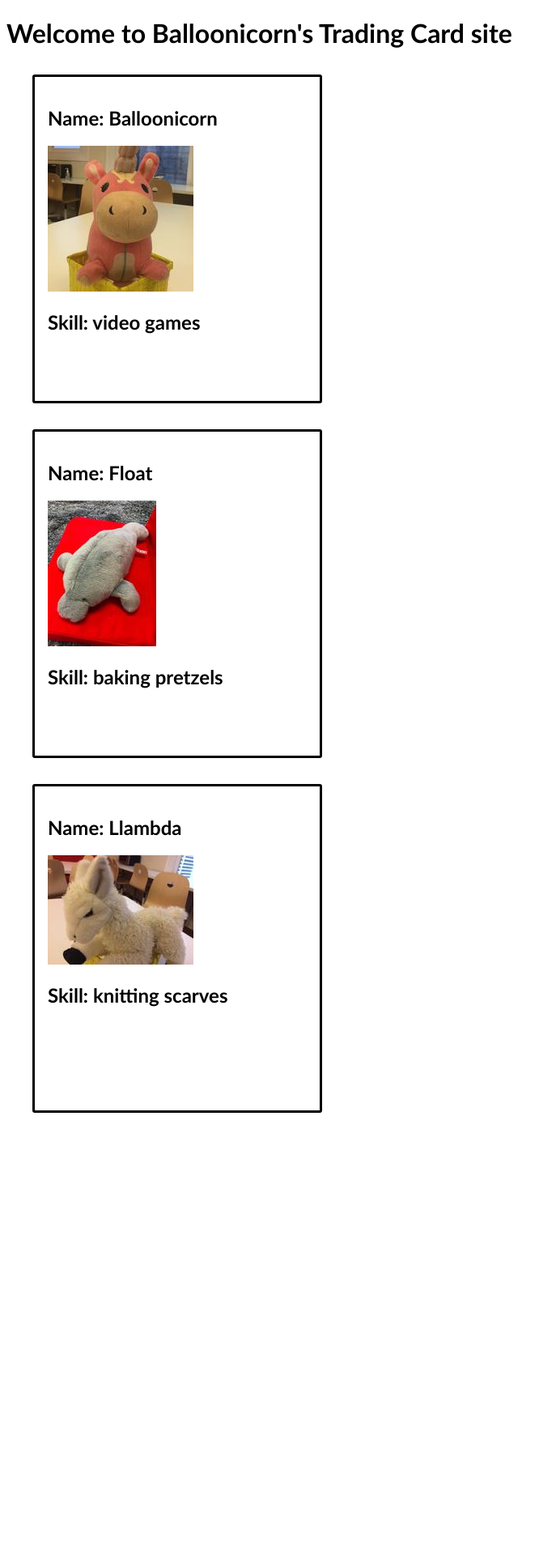
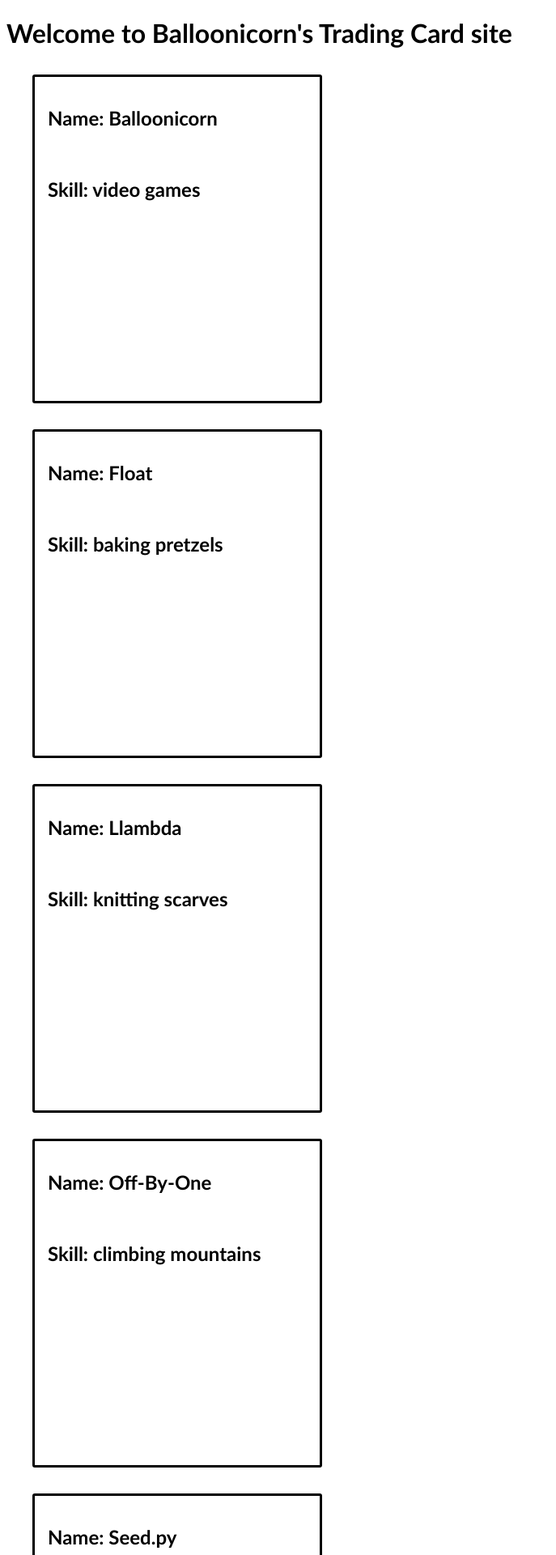
Before and after one commit to ashleykwan8/hblab-react-trading-cards, a Flask app: page /cards in a window 1280 px wide. Shown: the top 1920 px of the page at 81% size, without its empty margins (0-687 px from the left). Before the commit the page ends 1374 px from the top, so only its background shows below. Run offline with Flask 2, Linux system fonts and the light colour scheme; some libraries are stand-ins or nearby versions.

Commit message:
finished the lab

```diff
--- a/static/js/tradingCard.jsx
+++ b/static/js/tradingCard.jsx
@@ -1,11 +1,127 @@
 "use strict";
+// const tradingCardData = [
+//   {
+//     name: 'Balloonicorn',
+//     skill: 'video games',
+//     imgUrl: '/static/img/balloonicorn.jpg'
+//   }
+// ]
+
+// function TradingCard(props) {
+//   return (
+//     <div className="card">
+//       <h2>Name: {props.name}</h2>
+//       <img src={props.imgUrl} />
+//       <h2>Skill: {props.skill}</h2>
+//     </div>
+//   );
+// }
+
+// ReactDOM.render(
+//   (
+//     <TradingCard
+//       name="Balloonicorn"
+//       skill="video games"
+//       imgUrl="/static/img/balloonicorn.jpg"
+//     />
+//   ),
+//   document.querySelector('#balloonicorn')
+// );
+
+// ReactDOM.render(
+//   (
+//     <TradingCard
+//       name="Float"
+//       skill="baking pretzels"
+//       imgUrl="/static/img/float.jpg"
+//     />
+//   ),
+//   document.querySelector('#float')
+// );
+
+// ReactDOM.render(
+//   (
+//     <TradingCard
+//       name="Llambda"
+//       skill="knitting scarves"
+//       imgUrl="/static/img/llambda.jpg"
+//     />
+//   ),
+//   document.querySelector('#llambda')
+// );
+
+// ReactDOM.render(
+//   (
+//     <TradingCard
+//       name="Cat"
+//       skill="swimming"
+//       imgUrl="/static/img/merge.jpg"
+//     />
+//   ),
+//   document.querySelector('#Cat')
+// );
+
+// ReactDOM.render(
+//   (
+//     <TradingCard
+//       name="Melon"
+//       skill="eating"
+//       imgUrl="/static/img/seedypy.jpg"
+//     />
+//   ),
+//   document.querySelector('#Melon')
+// );
+
 const tradingCardData = [
   {
     name: 'Balloonicorn',
     skill: 'video games',
     imgUrl: '/static/img/balloonicorn.jpg'
+  },
+
+  {
+    name: 'Float',
+    skill: 'baking pretzels',
+    imgUrl: '/static/img/float.jpg'
+  },
+
+  {
+    name: 'Llambda',
+    skill: 'knitting scarves',
+    imgUrl: '/static/img/llambda.jpg'
+  },
+
+
+  {
+    name: 'Off-By-One',
+    skill: 'climbing mountains',
+    imgUrl: '/static/img/off-by-one.jpg'
+  },
+
+  {
+    name: 'Seed.py',
+    skill: 'making curry dishes',
+    imgUrl: '/static/img/seedpy.jpg'
+  },
+
+  {
+    name: 'Polymorphism',
+    skill: 'costumes',
+    imgUrl: '/static/img/polymorphism.jpg'
+  },
+
+  {
+    name: 'Short Stack Overflow',
+    skill: 'ocean animal trivia',
+    imgUrl: '/static/img/shortstack-overflow.jpg'
+  },
+
+  {
+    name: 'Merge',
+    skill: 'bullet journaling',
+    imgUrl: '/static/img/merge.jpg'
   }
-]
+];
 
 function TradingCard(props) {
   return (
@@ -17,57 +133,27 @@ function TradingCard(props) {
   );
 }
 
-ReactDOM.render(
-  (
-    <TradingCard
-      name="Balloonicorn"
-      skill="video games"
-      imgUrl="/static/img/balloonicorn.jpg"
-    />
-  ),
-  document.querySelector('#balloonicorn')
-);
+function TradingCardContainer() {
+  const tradingCards = [];
+
+  for (const currentCard of tradingCardData) {
+    tradingCards.push(
+      <TradingCard
+        name={currentCard.name}
+        skill={currentCard.skill}
+        imageUrl={currentCard.imgUrl}
+      />
+    );
+  }
+
+  return (
+    <React.Fragment>
+      {tradingCards}
+    </React.Fragment>
+  );
+}
 
 ReactDOM.render(
-  (
-    <TradingCard
-      name="Float"
-      skill="baking pretzels"
-      imgUrl="/static/img/float.jpg"
-    />
-  ),
-  document.querySelector('#float')
+  <TradingCardContainer />,
+  document.querySelector('#container')
 );
-
-ReactDOM.render(
-  (
-    <TradingCard
-      name="Llambda"
-      skill="knitting scarves"
-      imgUrl="/static/img/llambda.jpg"
-    />
-  ),
-  document.querySelector('#llambda')
-);
-
-ReactDOM.render(
-  (
-    <TradingCard
-      name="Cat"
-      skill="swimming"
-      imgUrl="/static/img/merge.jpg"
-    />
-  ),
-  document.querySelector('#Cat')
-);
-
-ReactDOM.render(
-  (
-    <TradingCard
-      name="Llambda"
-      skill="knitting scarves"
-      imgUrl="/static/img/llambda.jpg"
-    />
-  ),
-  document.querySelector('#llambda')
-);
--- a/templates/cards.html
+++ b/templates/cards.html
@@ -18,4 +18,6 @@
 <!-- Mount Llambda's card on to this element. -->
 <div id="llambda"></div>
 
+<div id="container"></div>
+
 {% endblock %}
```
